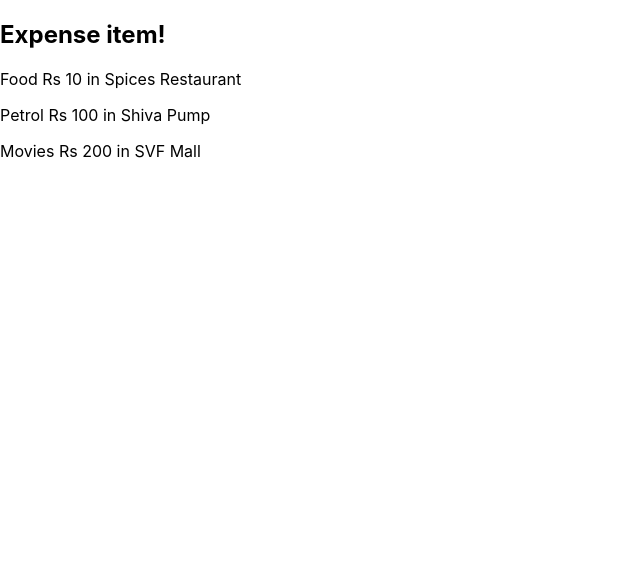
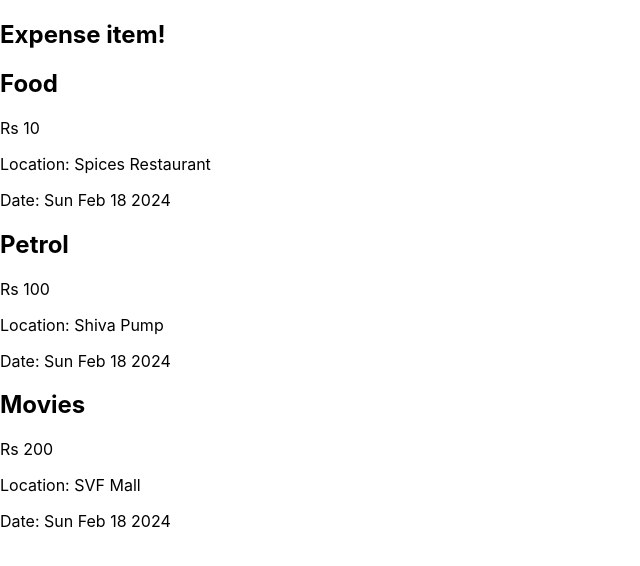
Before and after one commit to ravi55662580/react, a React (Create React App) app: page / in a window 1280 px wide. Shown: the top 566 px of the page, without its empty margins (0-640 px from the left). Built offline with nearby package versions, Linux system fonts and the light colour scheme.

Commit message:
making component read able

```diff
--- /dev/null
+++ b/src/components/ExpenseDetails.js
@@ -0,0 +1,15 @@
+
+
+
+function ExpenseDetails(props) {
+    return (
+        <div className='expense-details'>
+            <h2>{props.title}</h2>
+            <p>Rs {props.amount}</p>
+            <p>Location: {props.location}</p>
+            <p>Date: {props.date.toDateString()}</p>
+        </div>
+    );
+}
+
+export default ExpenseDetails;
--- a/src/components/ExpenseItem.js
+++ b/src/components/ExpenseItem.js
@@ -1,17 +1,25 @@
+import ExpenseDetails from "./ExpenseDetails";
+
+
 const expenses = [
-    { title: 'Food', amount: 10, locationOfExpenditure: 'Spices Restaurant' },
-    { title: 'Petrol', amount: 100, locationOfExpenditure: 'Shiva Pump' },
-    { title: 'Movies', amount: 200, locationOfExpenditure: 'SVF Mall' },
-
+    { title: 'Food', amount: 10, locationOfExpenditure: 'Spices Restaurant', date: new Date(2024, 1, 18) },
+    { title: 'Petrol', amount: 100, locationOfExpenditure: 'Shiva Pump', date: new Date(2024, 1, 18) },
+    { title: 'Movies', amount: 200, locationOfExpenditure: 'SVF Mall', date: new Date(2024, 1, 18) },
+    // Add more expenses as needed
 ];
 
 function ExpenseItem() {
     return (
-        <div>
+        <div className='expense-item'>
             <h2>Expense item!</h2>
             {expenses.map((expense, index) => (
                 <div key={index}>
-                    <p>{expense.title} Rs {expense.amount} in {expense.locationOfExpenditure}</p>
+                    <ExpenseDetails
+                        title={expense.title}
+                        amount={expense.amount}
+                        location={expense.locationOfExpenditure}
+                        date={expense.date}
+                    />
                 </div>
             ))}
         </div>
```
